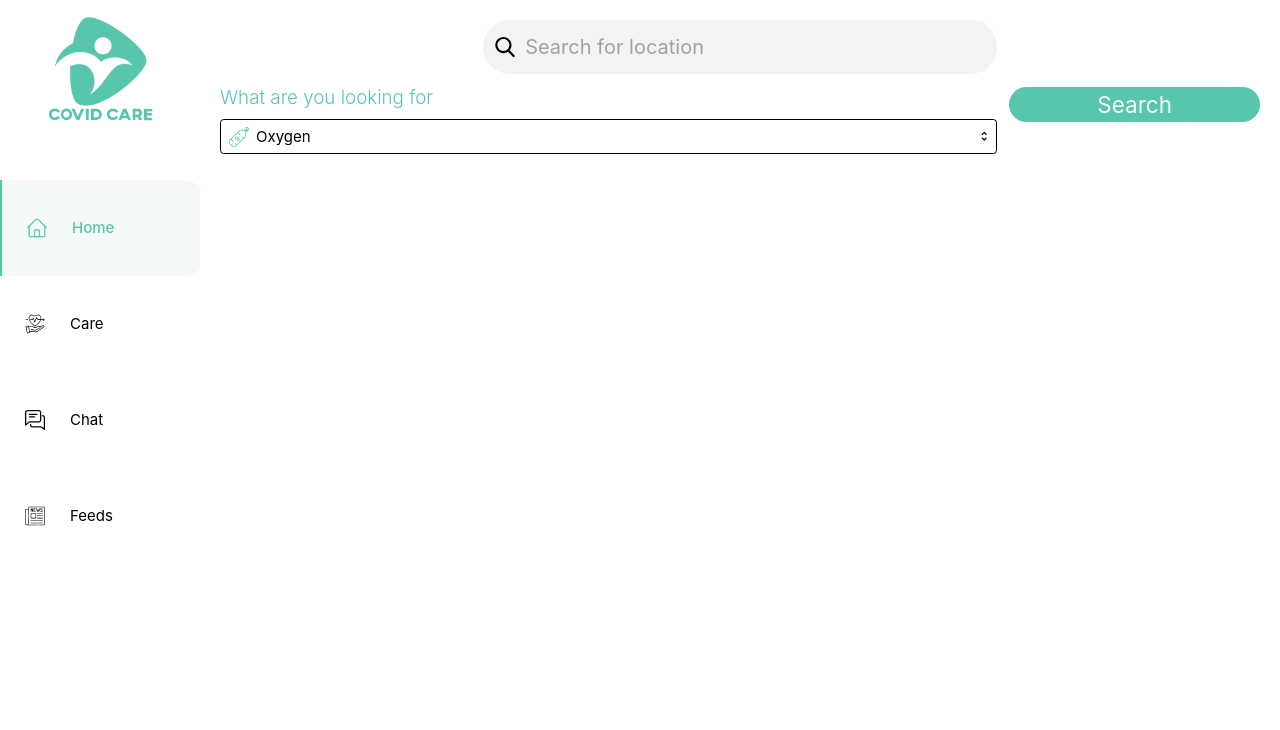
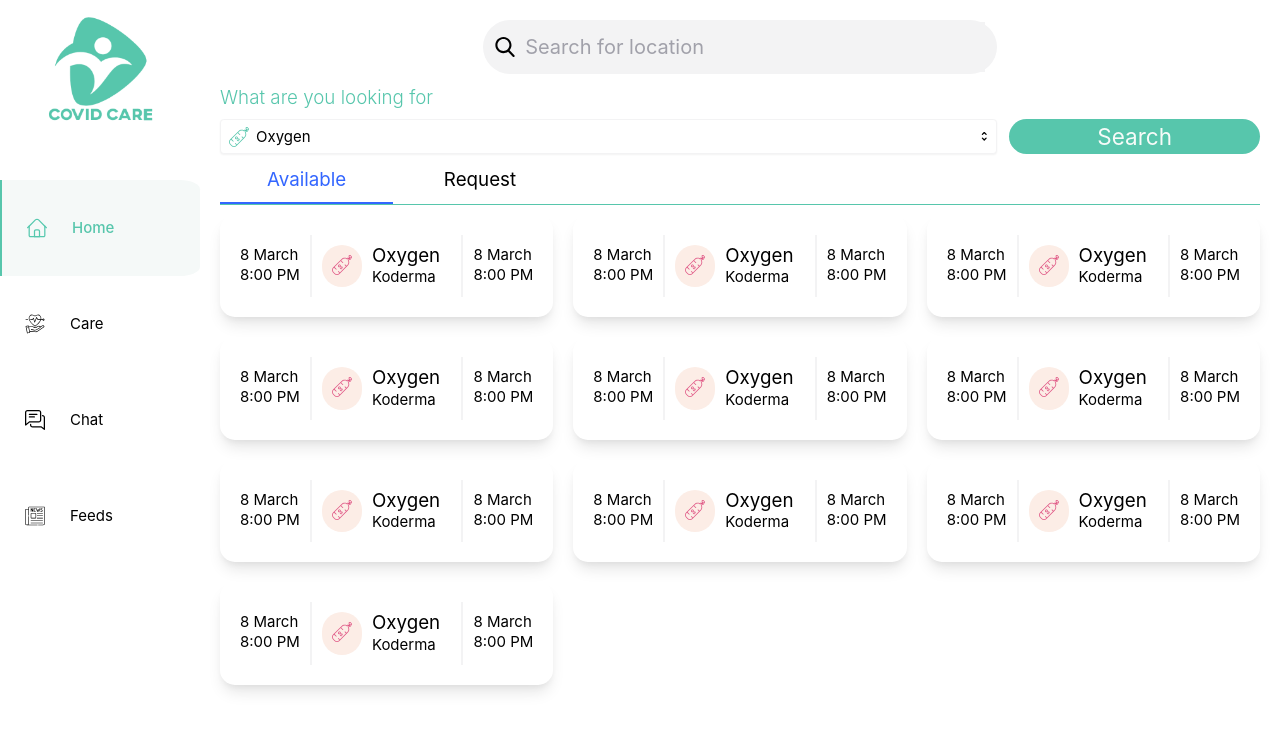
Before and after one commit to tanweer919/covidcare, a Next.js app: page / in a window 1280 px wide. Shown: the top 730 px of the page. Built offline with nearby package versions, Linux system fonts and the light colour scheme.

Commit message:
Added tabbar and tabview on homepage

```diff
--- a/pages/index.tsx
+++ b/pages/index.tsx
@@ -2,6 +2,8 @@ import Layout from "../src/components/Layout";
 import SearchBox from "../src/components/SearchBox";
 import ResourceSelect from "../src/components/ResourceSelect";
 import SearchButton from "../src/components/SearchButton";
+import TabBar from '../src/components/TabBar';
+import TabView from '../src/components/TabView'
 const Home = (): JSX.Element => {
   return (
     <Layout selectedKey={0}>
@@ -9,7 +11,7 @@ const Home = (): JSX.Element => {
         <div className="flex md:hidden logo-small-box">
           <img className="logo-small" src="/images/logo_large.png" alt="logo" />
         </div>
-        <div className="grid grid-cols-1 md:grid-cols-4 gap-5 content-end">
+        <div className="grid grid-cols-1 md:grid-cols-4 gap-5 items-end">
           <div className="md:col-start-2 md:col-span-2">
             <SearchBox />
           </div>
@@ -20,6 +22,12 @@ const Home = (): JSX.Element => {
             <SearchButton />
           </div>
         </div>
+        <div className="mt-2">
+          <TabBar />
+        </div>
+        <div>
+          <TabView />
+        </div>
       </section>
     </Layout>
   );
--- /dev/null
+++ b/src/components/ResourceCard.tsx
@@ -0,0 +1,29 @@
+const ResourceCard = (): JSX.Element => {
+  return (
+    <div className="flex px-4 py-8 rounded-3xl shadow-lg">
+      <div className="flex flex-col flex-grow-0 border-r-2 border-gray300 p-4">
+        <span className="text-2xl">8 March</span>
+        <span className="text-2xl">8:00 PM</span>
+      </div>
+      <div className="flex align-middle justify-start flex-grow p-4 gap-4">
+        <div className="p-4 rounded-full icon-avatar">
+          <img
+            src="/images/oxygen.svg"
+            alt="blood"
+            className="h-8 icon-avatar-color"
+          />
+        </div>
+        <div className="flex flex-col">
+          <span className="text-3xl">Oxygen</span>
+          <span className="text-2xl">Koderma</span>
+        </div>
+      </div>
+      <div className="flex flex-col flex-grow-0 border-l-2 border-gray300 p-4">
+        <span className="text-2xl">8 March</span>
+        <span className="text-2xl">8:00 PM</span>
+      </div>
+    </div>
+  );
+};
+
+export default ResourceCard;
--- a/src/components/ResourceSelect.tsx
+++ b/src/components/ResourceSelect.tsx
@@ -48,7 +48,7 @@ const ResourceSelect = (): JSX.Element => {
       <div className="mt-1 relative" ref={box}>
         <button
           type="button"
-          className="h-14 relative w-full bg-white border border-gray-300 rounded-md shadow-sm pl-3 pr-10 py-2 text-left cursor-default focus:outline-none focus:ring-1 focus:ring-indigo-500 focus:border-secondary"
+          className="h-14 relative w-full bg-white border border-gray300 rounded-md shadow-sm pl-3 pr-10 py-2 text-left cursor-default focus:outline-none focus:ring-1 focus:ring-indigo-500 focus:border-secondary"
           aria-haspopup="listbox"
           aria-expanded="true"
           aria-labelledby="listbox-label"
--- a/src/components/SearchButton.tsx
+++ b/src/components/SearchButton.tsx
@@ -1,7 +1,7 @@
 const SearchButton = () => {
   return (
     <div>
-      <button className="bg-primary mb-4 rounded-md md:rounded-full w-full p-2 text-4xl text-white">
+      <button className="bg-primary rounded-md md:rounded-full w-full p-2 text-4xl text-white">
         Search
       </button>
     </div>
--- /dev/null
+++ b/src/components/TabBar.tsx
@@ -0,0 +1,14 @@
+const TabBar = (): JSX.Element => {
+  return (
+    <div className="grid grid-cols-2 md:grid-cols-4 lg:grid-cols-6 border-b border-primary">
+      <div className="flex justify-center text-3xl p-4 border-secondary border-b-2 text-secondary">
+        <span>Available</span>
+      </div>
+      <div className="flex justify-center text-3xl p-4">
+        <span>Request</span>
+      </div>
+    </div>
+  );
+};
+
+export default TabBar;
--- /dev/null
+++ b/src/components/TabView.tsx
@@ -0,0 +1,15 @@
+import ResourceCard from "./ResourceCard";
+const TabView = (): JSX.Element => {
+  const items = new Array(10).fill(null);
+  return (
+    <div className="mt-4">
+      <div className="grid grid-cols-1 md:grid-cols-2 lg:grid-cols-3 gap-8">
+        {items.map((e, i) => (
+          <ResourceCard key={i} />
+        ))}
+      </div>
+    </div>
+  );
+};
+
+export default TabView;
--- a/styles/globals.scss
+++ b/styles/globals.scss
@@ -31,9 +31,12 @@ a {
 .text-white {
   color: #f6fbf8;
 }
-.bg-gray-300 {
-  background-color: #f3f3f4;
-}
 .bg-white {
   background-color: white;
 }
+.icon-avatar {
+  background-color: #fcede6;
+}
+.icon-avatar-color {
+  filter: invert(56%) sepia(28%) saturate(951%) hue-rotate(317deg) brightness(95%) contrast(84%);
+}
--- a/tailwind.config.js
+++ b/tailwind.config.js
@@ -9,6 +9,7 @@ module.exports = {
     colors: {
       primary: "#57c6ac",
       secondary: "#3366ff",
+      gray300: "#f3f3f4"
     },
     screens: {
       sm: "640px",
```
